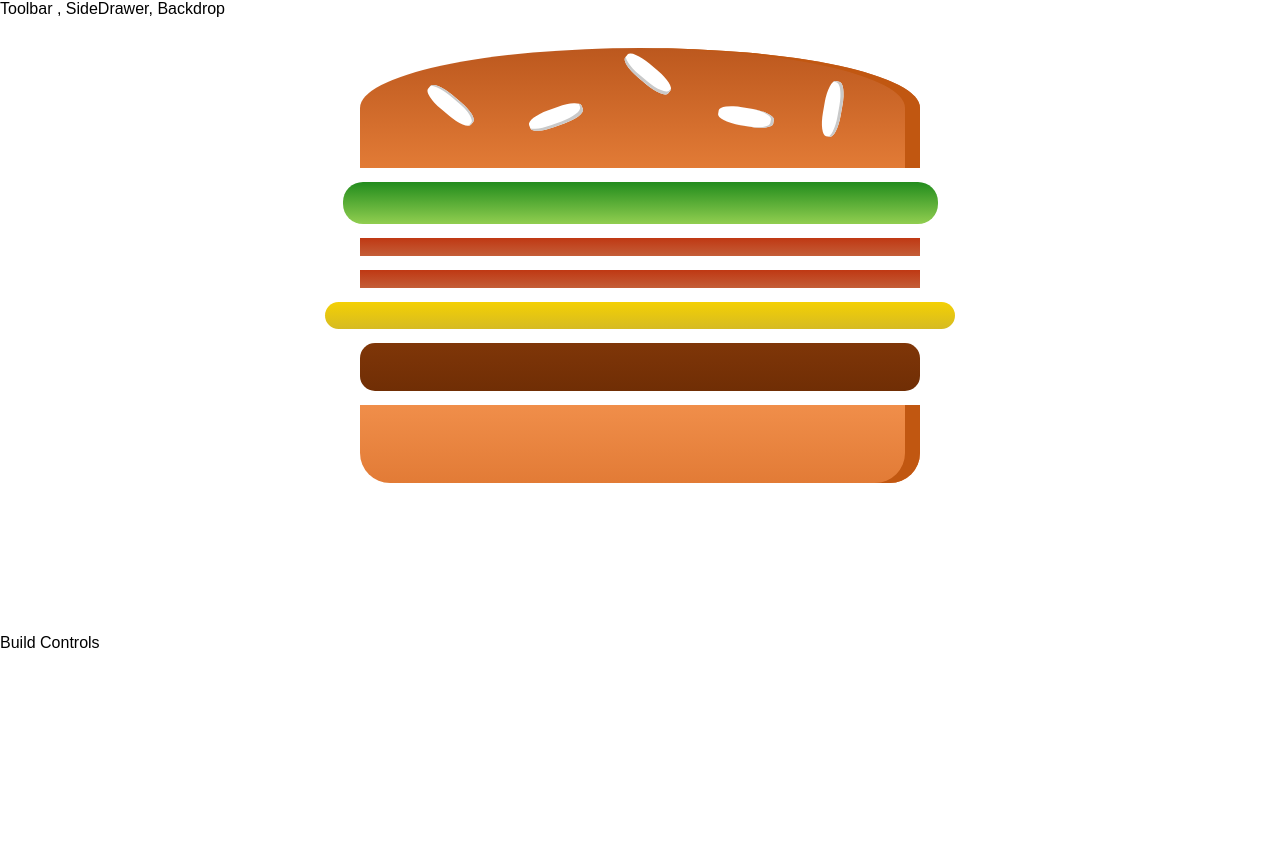
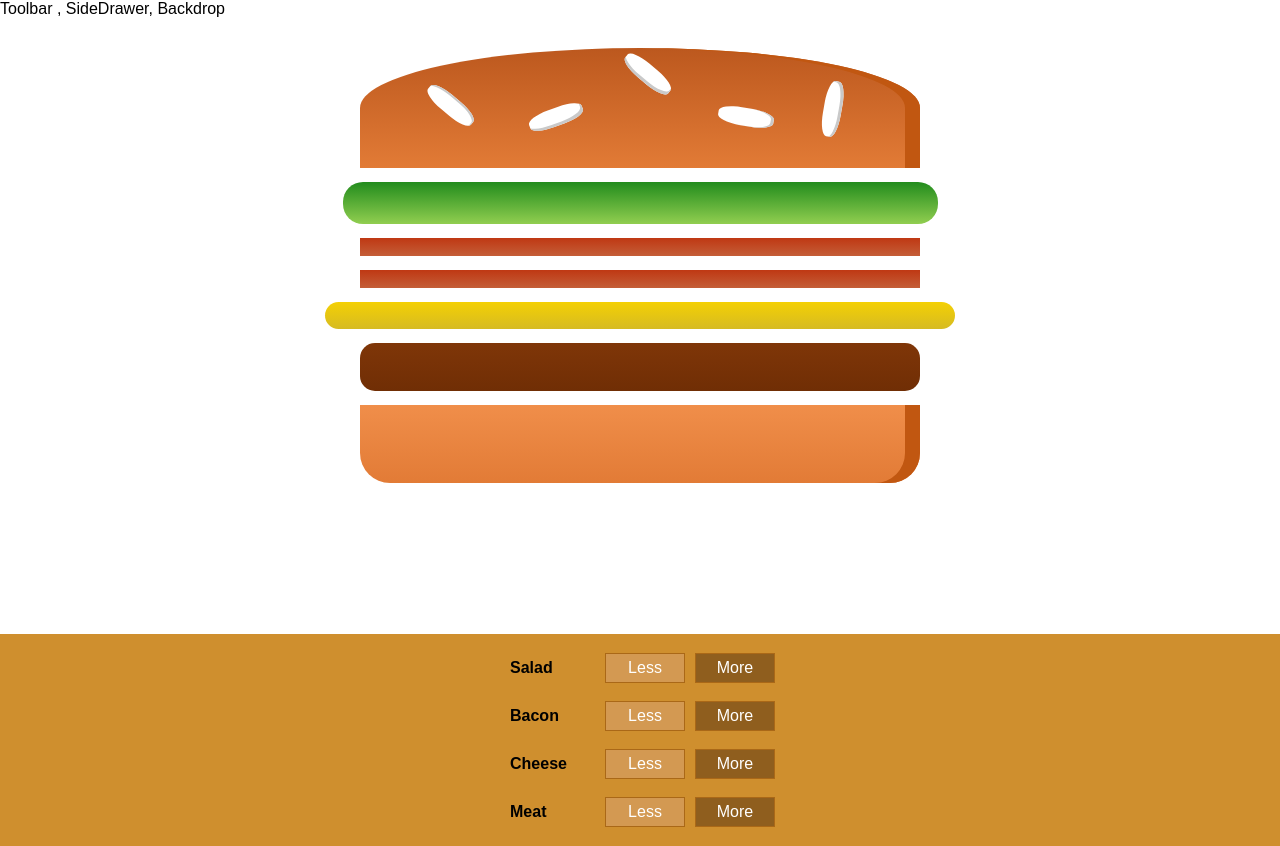
Before and after one commit to devferret/react-burger-builder, a React app: page / in a window 1280 px wide. Before the commit the page ends 800 px from the top, so only its background shows below. Built offline with nearby package versions, Linux system fonts and the light colour scheme.

Commit message:
Outputting multiple build controls.

```diff
--- a/src/components/Burger/BuildControls/BuildControls.js
+++ b/src/components/Burger/BuildControls/BuildControls.js
@@ -1,7 +1,22 @@
 import React from 'react';
 
+import classes from './BuildControls.css';
+import BuildControl from './BuildControl/BuildControl';
+
+const controls = [
+  { label: 'Salad', type: 'salad' },
+  { label: 'Bacon', type: 'bacon' },
+  { label: 'Cheese', type: 'cheese' },
+  { label: 'Meat', type: 'meat' },
+];
+
 const buildControls = () => (
-  <div />
+  <div className={classes.BuildControls}>
+    {
+      controls.map(ctrl =>
+        <BuildControl key={ctrl.type} label={ctrl.label} />)
+    }
+  </div>
 );
 
 export default buildControls;
--- a/src/containers/BurgerBuilder/BurgerBuilder.js
+++ b/src/containers/BurgerBuilder/BurgerBuilder.js
@@ -2,6 +2,7 @@
 
 import Aux from '../../hoc/Aux';
 import Burger from '../../components/Burger/Burger';
+import BuildControls from '../../components/Burger/BuildControls/BuildControls';
 
 class BurgerBuilder extends Component {
   state = {
@@ -17,7 +18,7 @@
     return (
       <Aux>
         <Burger ingredients={this.state.ingredients} />
-        <div>Build Controls</div>
+        <BuildControls />
       </Aux>
     );
   }
```
